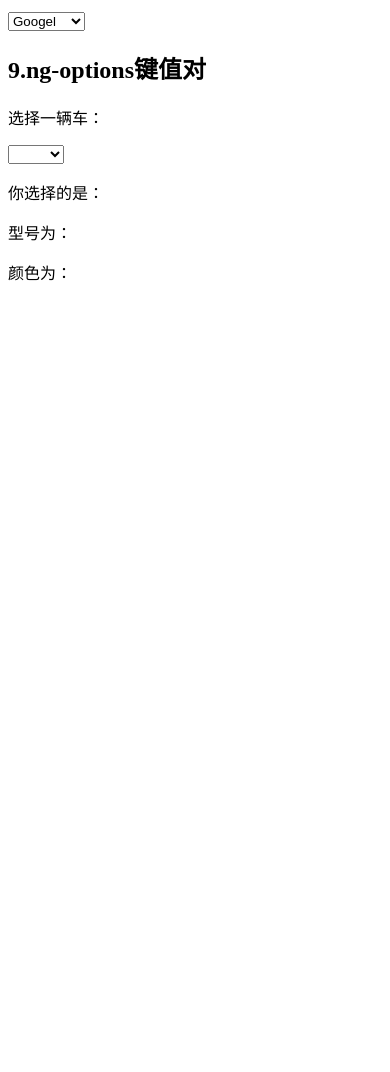
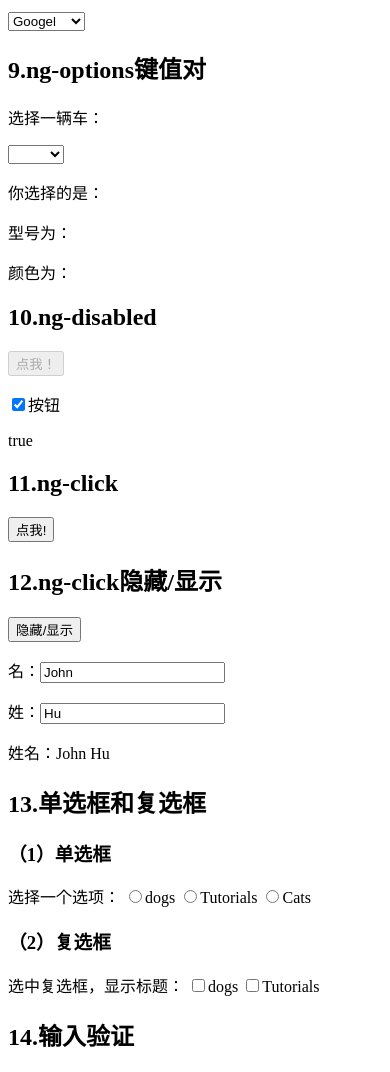
Before and after one commit to LVRANRAN/angular, a plain HTML site: page index.html in a window 390 px wide. Shown: the part 930-2002 px from the top of the page. Before the commit the page ends 1230 px from the top, so only its background shows below. Drawn offline with nearby package versions, Linux system fonts and the light colour scheme.

Commit message:
angular demo 1

```diff
--- a/index.html
+++ b/index.html
@@ -86,5 +86,72 @@
         <p>型号为：{{selectedCar.model}}</p>
         <p>颜色为：{{selectedCar.color}}</p>
     </div>
+
+    <!--10.ng-disabled-->
+    <div ng-init="mySwitch=true">
+        <h2>10.ng-disabled</h2>
+        <p><button ng-disabled="mySwitch">点我！</button></p>
+        <p><input type="checkbox" ng-model="mySwitch">按钮</input></p>
+        <p>{{mySwitch}}</p>
+    </div>
+
+    <!--11.ng-click-->
+    <div>
+        <h2>11.ng-click</h2>
+        <p><button ng-click="count = count + 1">点我!</button></p>
+        <p>{{count}}</p>
+    </div>
+
+    <!--12.ng-click隐藏/显示-->
+    <div ng-controller="ctrl6">
+        <h2>12.ng-click隐藏/显示</h2>
+        <p><button ng-click="toggle()">隐藏/显示</button></p>
+        <span ng-hide="myVar">
+            <p>名：<input type="text" ng-model="firstName"></input></p>
+            <p>姓：<input type="text" ng-model="lastName"></input></p>
+            <p>姓名：{{firstName+" "+lastName}}</p>
+        </span>
+    </div>
+
+    <!--13.单选框和复选框-->
+    <div>
+        <h2>13.单选框和复选框</h2>
+        <div>
+            <h3>（1）单选框</h3>
+            <form>
+                选择一个选项：
+                <input type="radio" ng-model="myVar" value="dogs">dogs
+                <input type="radio" ng-model="myVar" value="tutorials">Tutorials
+                <input type="radio" ng-model="myVar" value="cats">Cats
+            </form>
+            <div ng-switch="myVar">
+                <div ng-switch-when="dogs">
+                    <h1>dogs</h1>
+                    <p>Welcome to a world of dogs.</p>
+                </div>
+                <div ng-switch-when="tutorials">
+                    <h1>tutorials</h1>
+                    <p>Learn from example.</p>
+                </div>
+                <div ng-switch-when="cats">
+                    <h1>cats</h1>
+                    <p>Read about cats.</p>
+                </div>
+            </div>
+            <h3>（2）复选框</h3>
+            <form>
+                选中复选框，显示标题：
+                <input type="checkbox" ng-model="myVar1" value="dogs">dogs
+                <input type="checkbox" ng-model="myVar2" value="tutorials">Tutorials
+            </form>
+            <h1 ng-show="myVar1">dogs</h1>
+            <h1 ng-show="myVar2">tutorials</h1>
+        </div>
+    </div>
+
+    <!--14.输入验证-->
+    <div>
+        <h2>14.输入验证</h2>
+    </div>
 </body>
 </html>
--- a/index.js
+++ b/index.js
@@ -26,3 +26,12 @@ app.controller('ctrl5', function ($scope) {
         car03: { brand: "Volvo", model: "XC90", color: "black" }
     }
 });
+
+app.controller('ctrl6', function ($scope) {
+    $scope.firstName = "John";
+    $scope.lastName = "Hu";
+    $scope.myVar = false;
+    $scope.toggle = function () {
+        $scope.myVar = !$scope.myVar;
+    }
+});
```
